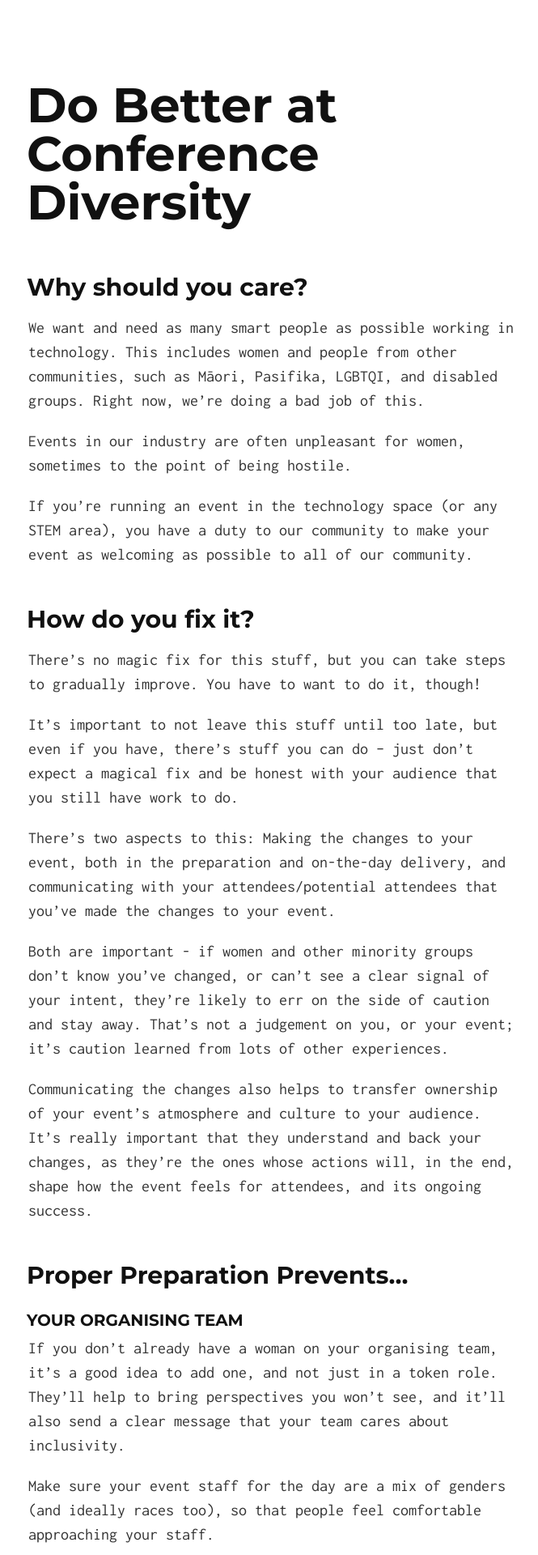
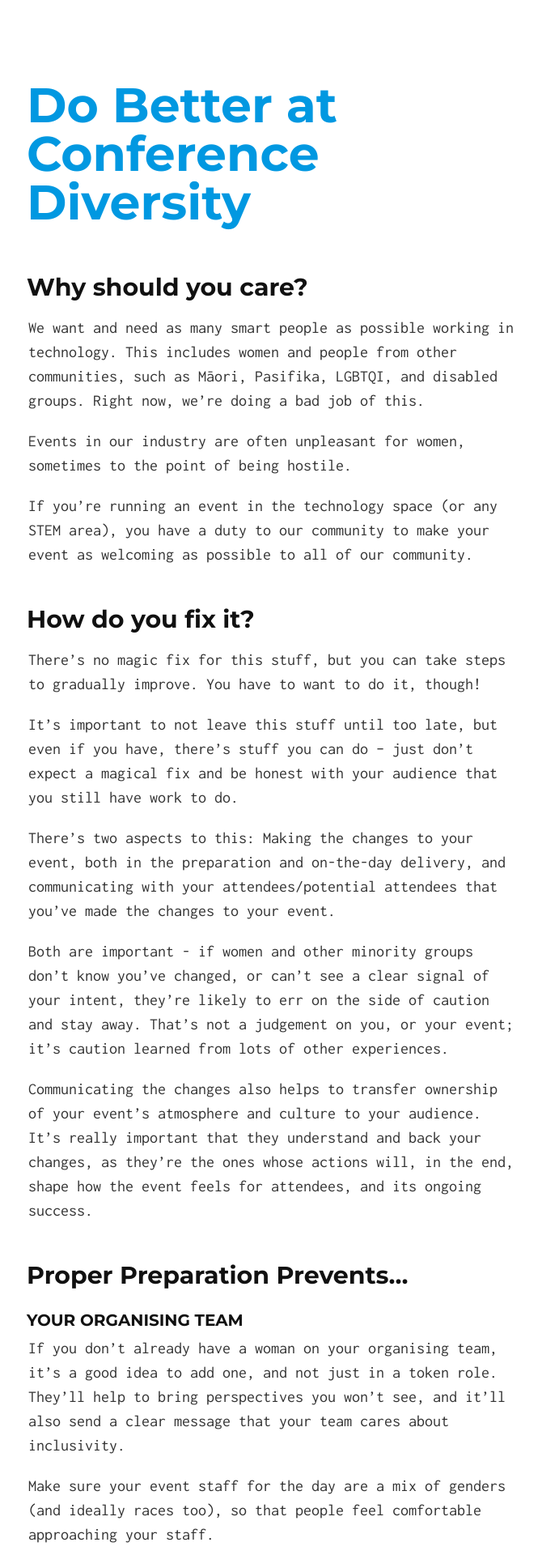
Before and after one commit to hopperfund/events, a Jekyll site: the page built from index.md, in a window 1280 px wide. Shown: the top 1920 px of the page at 81% size, without its empty margins (305-970 px from the left). Built offline with Jekyll 4.4.1, drawn with Linux system fonts in a browser that asks for light colours.

Commit message:
colour test

```diff
--- a/css/solo.css
+++ b/css/solo.css
@@ -42,6 +42,7 @@ h1, h2, h3, h4, h5, h6 {
 h1 {
   font-size: 2.5rem;
   margin-bottom: 1rem;
+  color: #0198E1;
 }
 
 @media (min-width: 30rem) {
```
